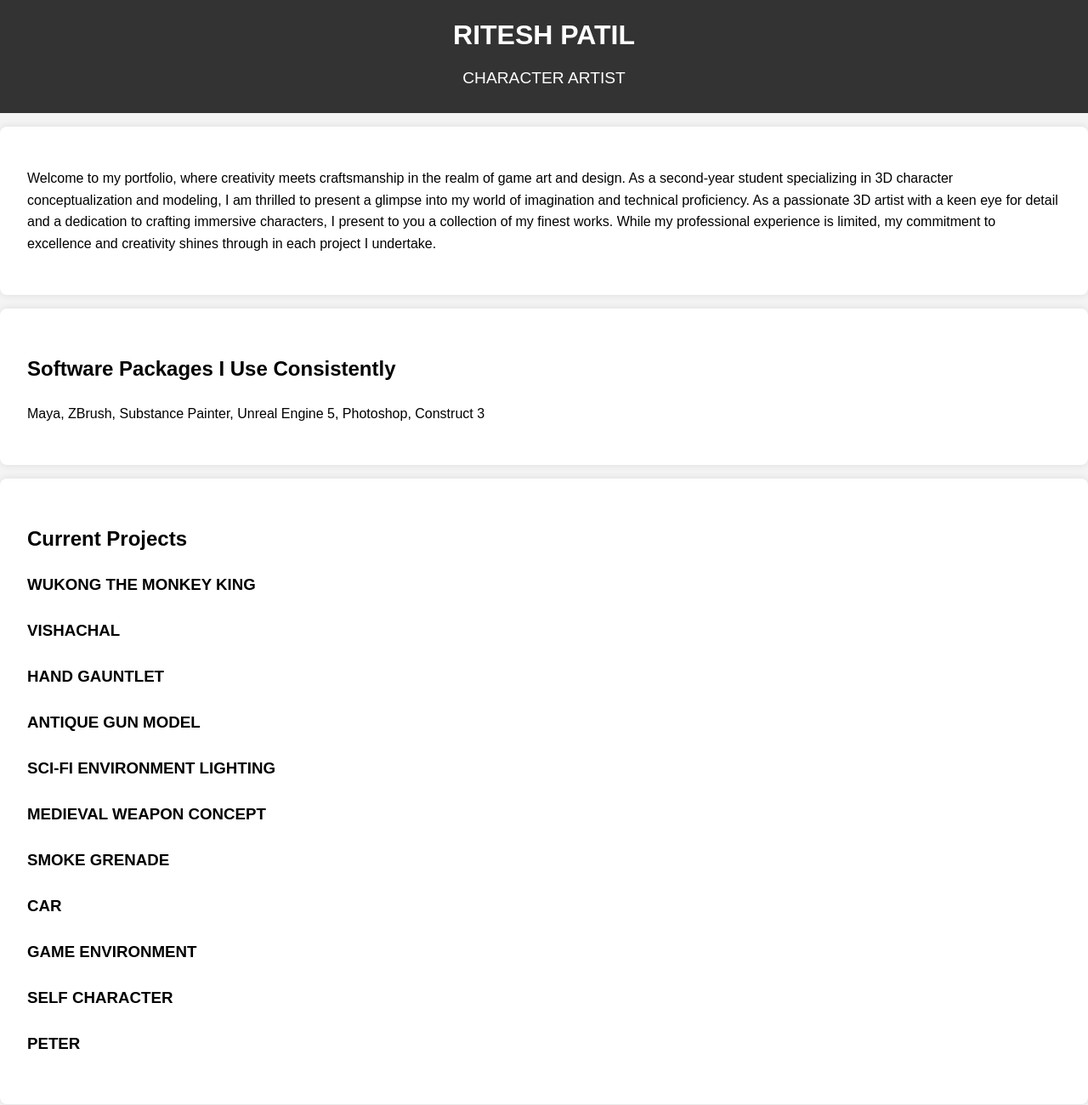
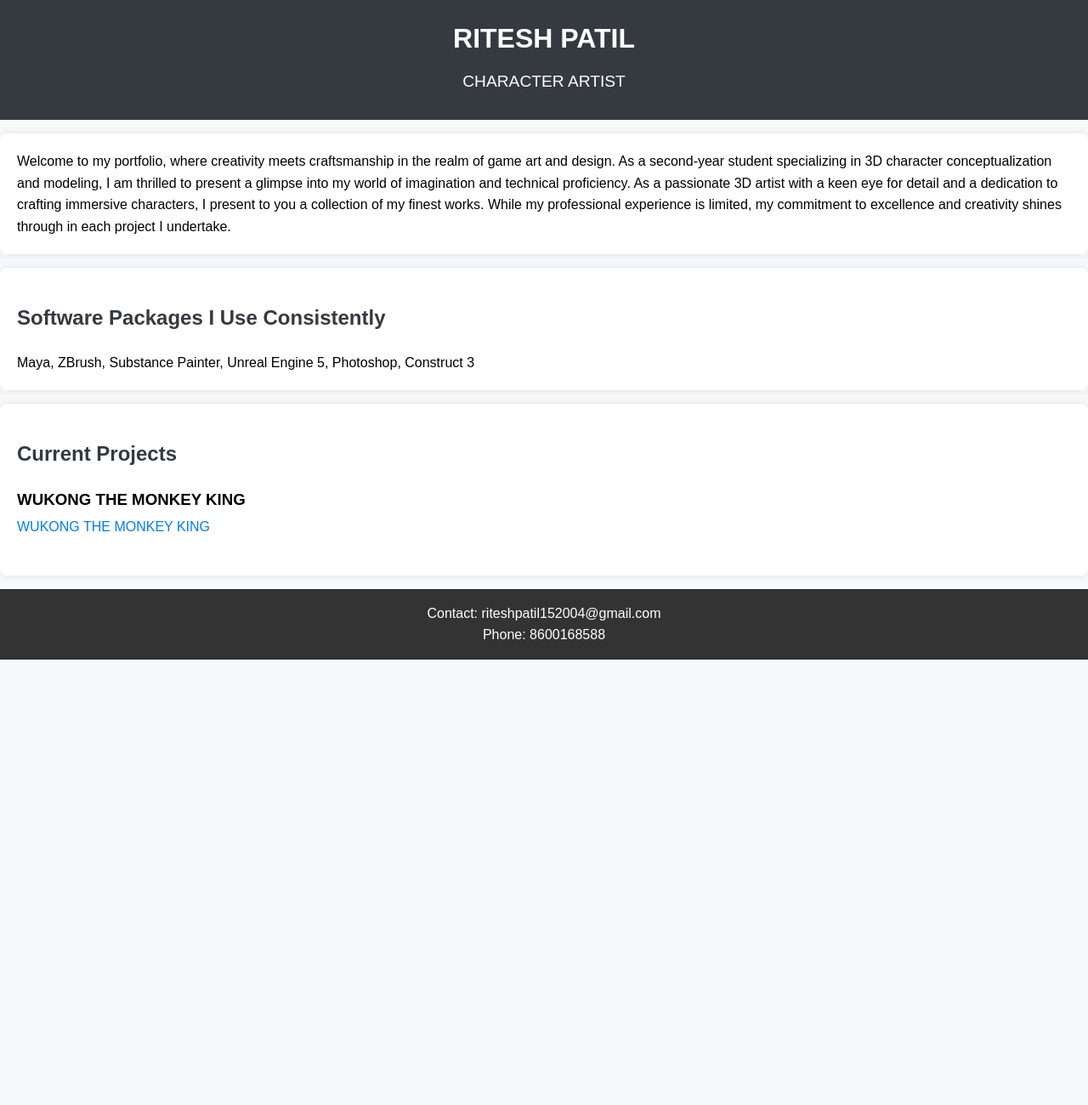
Before and after one commit to PMorningstar98/RiteshPatil15.github.io, a plain HTML site: page index.html in a window 1280 px wide. Shown: the top 1300 px of the page at 85% size. After the commit the page ends 800 px from the top, so only its background shows below. Drawn offline with Linux system fonts and the light colour scheme.

Commit message:
Updated portfolio content and styles

```diff
--- /dev/null
+++ b/WUKONG THE MONKEY KING.css
@@ -0,0 +1,6 @@
+<head>
+    <meta charset="UTF-8">
+    <meta name="viewport" content="width=device-width, initial-scale=1.0">
+    <title>WUKONG THE MONKEY KING</title>
+    <link rel="stylesheet" href="WUKONG THE MONKEY KING.css"> <!-- Reference to your existing CSS file -->
+</head>
--- a/index.html
+++ b/index.html
@@ -5,6 +5,49 @@
     <meta name="viewport" content="width=device-width, initial-scale=1.0">
     <title>Ritesh Patil's 3D Character Artist Portfolio</title>
     <link rel="stylesheet" href="styles.css">
+    <style>
+        body {
+            font-family: Arial, sans-serif;
+            background-color: #f8f9fa; /* Light gray background */
+            margin: 0;
+            padding: 0;
+        }
+
+        header {
+            background-color: #343a40; /* Dark background for header */
+            color: #ffffff; /* White text */
+            padding: 20px;
+            text-align: center;
+        }
+
+        h1 {
+            margin: 0;
+            font-size: 36px;
+        }
+
+        p {
+            margin: 0;
+        }
+
+        section {
+            padding: 20px;
+        }
+
+        h2 {
+            font-size: 24px;
+            color: #343a40; /* Dark text for headings */
+        }
+
+        .project a {
+            color: #007bff; /* Blue color for links */
+            text-decoration: none;
+            transition: color 0.3s; /* Smooth transition on hover */
+        }
+
+        .project a:hover {
+            color: #0056b3; /* Darker blue color on hover */
+        }
+    </style>
 </head>
 <body>
     <header>
@@ -20,39 +63,11 @@
     </section>
     <section id="projects">
         <h2>Current Projects</h2>
- <div class="project">
+        <div class="project">
             <h3>WUKONG THE MONKEY KING</h3>
+            <a href="wukong_the_monkey_king.html">WUKONG THE MONKEY KING </a>
         </div>
-        <div class="project">
-            <h3>VISHACHAL</h3>
-        </div>
-        <div class="project">
-            <h3>HAND GAUNTLET</h3>
-        </div>
-        <div class="project">
-            <h3>ANTIQUE GUN MODEL</h3>
-        </div>
-        <div class="project">
-            <h3>SCI-FI ENVIRONMENT LIGHTING</h3>
-        </div>
-        <div class="project">
-            <h3>MEDIEVAL WEAPON CONCEPT</h3>
-        </div>
-        <div class="project">
-            <h3>SMOKE GRENADE</h3>
-        </div>
-        <div class="project">
-            <h3>CAR</h3>
-        </div>
-        <div class="project">
-            <h3>GAME ENVIRONMENT</h3>
-        </div>
-        <div class="project">
-            <h3>SELF CHARACTER</h3>
-        </div>
-        <div class="project">
-            <h3>PETER</h3>
-        </div>
+        <!-- Rest of the projects -->
     </section>
     <footer>
         <p>Contact: riteshpatil152004@gmail.com</p>
```
Also changed, not shown: wukong_the_monkey_king.html (added, +29 -0 lines), New folder/WhatsApp Image 2024-05-24 at 5.17.26 PM (1).jpeg (added), New folder/WhatsApp Image 2024-05-24 at 5.17.26 PM (10).jpeg (added), New folder/WhatsApp Image 2024-05-24 at 5.17.26 PM (11).jpeg (added), New folder/WhatsApp Image 2024-05-24 at 5.17.26 PM (12).jpeg (added), New folder/WhatsApp Image 2024-05-24 at 5.17.26 PM (2).jpeg (added), New folder/WhatsApp Image 2024-05-24 at 5.17.26 PM (3).jpeg (added), New folder/WhatsApp Image 2024-05-24 at 5.17.26 PM (4).jpeg (added), New folder/WhatsApp Image 2024-05-24 at 5.17.26 PM (5).jpeg (added), New folder/WhatsApp Image 2024-05-24 at 5.17.26 PM (6).jpeg (added), New folder/WhatsApp Image 2024-05-24 at 5.17.26 PM (7).jpeg (added), New folder/WhatsApp Image 2024-05-24 at 5.17.26 PM (8).jpeg (added), New folder/WhatsApp Image 2024-05-24 at 5.17.26 PM (9).jpeg (added), New folder/WhatsApp Image 2024-05-24 at 5.17.26 PM.jpeg (added).
